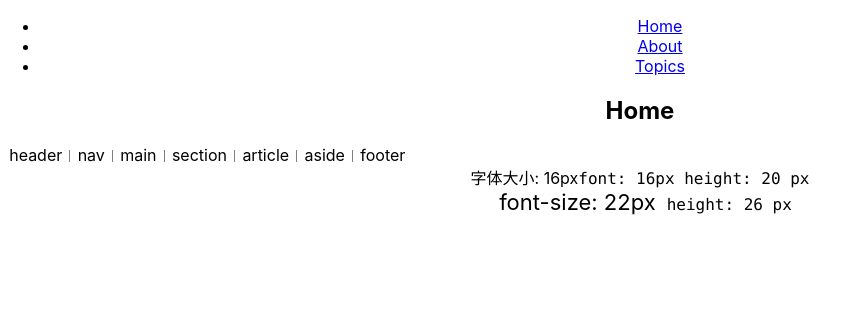
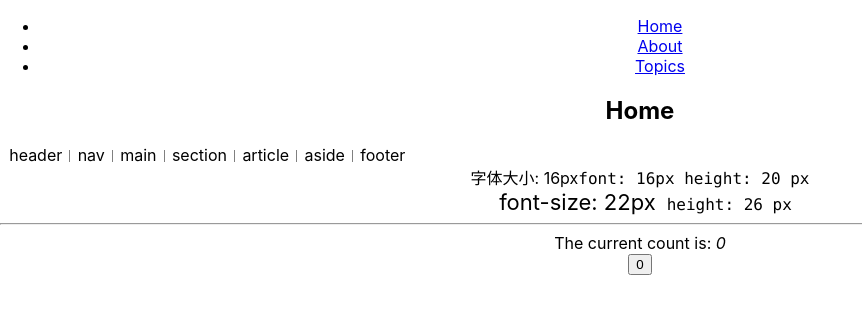
Before and after one commit to a-sunny-day/react-explore, a React app: page / in a window 1280 px wide. Shown: the top 314 px of the page, without its empty margins (0-862 px from the left). Built offline with nearby package versions, Linux system fonts and the light colour scheme.

Commit message:
react context , provider, useContext

```diff
--- a/src/features/App/App.js
+++ b/src/features/App/App.js
@@ -14,6 +14,7 @@ import './App.css';
 import Home from '../Home/Home';
 import About from "../About/About";
 import Topics from '../Topics/Topics';
+import Counter from '../Counter/Counter';
 
 function App() {
   return (
@@ -41,6 +42,7 @@ function App() {
                     </Route>
                 </Switch>
             </section>
+            <Counter />
         </div>
     </Router>
   );
--- /dev/null
+++ b/src/features/Counter/Counter.js
@@ -0,0 +1,36 @@
+import React from 'react';
+import { CountProvider, useCount } from './countContext';
+
+function CountButton() {
+    const {
+        state: { count },
+        increment
+    } = useCount();
+    console.log("count button render");
+    return <button onClick={increment}>{count}</button>
+}
+
+function CountDisplay() {
+    const {
+        state: { count }
+    } = useCount();
+    console.log("count display render");
+    return <div>The current count is: <i>{count}</i></div>
+}
+
+function Line() {
+    console.log('Line render');
+    return <hr />
+}
+
+export default function Counter() {
+    return (
+        <div>
+            <CountProvider>
+                <Line />
+                <CountDisplay />
+                <CountButton />
+            </CountProvider>
+        </div>
+    )
+}
--- /dev/null
+++ b/src/features/Counter/countContext.js
@@ -0,0 +1,37 @@
+import React, { createContext, useContext, useMemo, useReducer } from 'react';
+
+const countContext = createContext();
+
+let countState = {
+    count: 0
+};
+
+function countReducer(state, action) {
+    if (action.type === "INC") {
+        return { count: state.count + 1 };
+    } else {
+        throw Error('wrong action type');
+    }
+}
+
+export function CountProvider(props) {
+    const [state, dispatch] = useReducer(countReducer, { ...countState });
+    const value = useMemo(() => [state, dispatch], [state]);
+    return <countContext.Provider value={value} {...props} />
+}
+
+export function useCount() {
+    const context = useContext(countContext);
+    if (!context) {
+        throw new Error('useCount must be used within a CountProvider');
+    }
+    const [state, dispatch] = context;
+
+    const increment = () => dispatch({ type: 'INC' });
+
+    return {
+        state,
+        dispatch,
+        increment
+    }
+}
--- a/src/index.js
+++ b/src/index.js
@@ -2,7 +2,6 @@ import React from 'react';
 import ReactDOM from 'react-dom';
 import App from './features/App/App.js';
 import reportWebVitals from './reportWebVitals';
-import Explore from './features/Explore/Explore';
 
 ReactDOM.render(
   <React.StrictMode>
```
